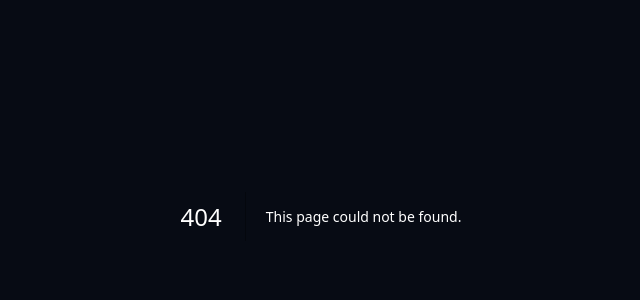
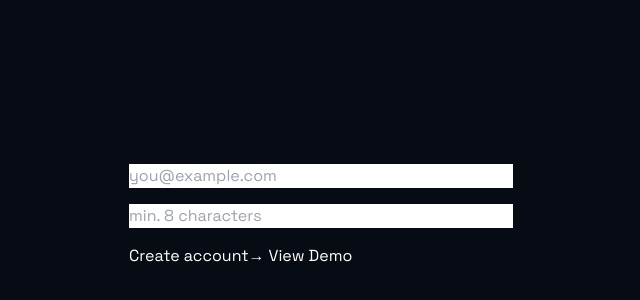
Before and after one commit to Vishal-subudhi/MirrorMind, a Next.js app: page /signup in a window 1280 px wide. Before the commit this address had no page. Shown: the part 184-484 px from the top of the page, without its empty margins (319-959 px from the left). Built offline with nearby package versions, Linux system fonts and the light colour scheme.

Commit message:
mirrormind: add PocketBase auth - middleware, AuthForm, login/signup pages

```diff
--- /dev/null
+++ b/app/login/page.jsx
@@ -0,0 +1,9 @@
+import AuthForm from '@/components/auth/AuthForm'
+
+export default function LoginPage() {
+  return (
+    <div className="flex min-h-screen items-center justify-center">
+      <AuthForm mode="login" />
+    </div>
+  )
+}
--- /dev/null
+++ b/app/signup/page.jsx
@@ -0,0 +1,9 @@
+import AuthForm from '@/components/auth/AuthForm'
+
+export default function SignupPage() {
+  return (
+    <div className="flex min-h-screen items-center justify-center">
+      <AuthForm mode="signup" />
+    </div>
+  )
+}
--- /dev/null
+++ b/components/auth/AuthForm.jsx
@@ -0,0 +1,81 @@
+'use client'
+
+import { useState } from 'react'
+import { useRouter } from 'next/navigation'
+import { createClient } from '@/lib/pocketbase/client'
+
+export default function AuthForm({ mode }) {
+  const [email, setEmail] = useState('')
+  const [password, setPassword] = useState('')
+  const [error, setError] = useState('')
+  const [loading, setLoading] = useState(false)
+  const router = useRouter()
+
+  async function handleSubmit(e) {
+    e.preventDefault()
+    setError('')
+    setLoading(true)
+    const pb = createClient()
+    try {
+      if (mode === 'signup') {
+        await pb.collection('users').create({
+          email,
+          password,
+          passwordConfirm: password,
+        })
+      }
+      await pb.collection('users').authWithPassword(email, password)
+      router.push('/dashboard')
+    } catch (err) {
+      setError(err?.message || 'Something went wrong. Please try again.')
+    } finally {
+      setLoading(false)
+    }
+  }
+
+  async function handleDemoLogin() {
+    setError('')
+    setLoading(true)
+    const pb = createClient()
+    try {
+      await pb.collection('users').authWithPassword(
+        process.env.NEXT_PUBLIC_DEMO_EMAIL,
+        process.env.NEXT_PUBLIC_DEMO_PASSWORD
+      )
+      router.push('/dashboard')
+    } catch (err) {
+      setError(err?.message || 'Demo login failed. Please try again.')
+    } finally {
+      setLoading(false)
+    }
+  }
+
+  return (
+    <form onSubmit={handleSubmit} className="w-full max-w-sm space-y-4">
+      <input
+        type="email"
+        required
+        placeholder="you@example.com"
+        value={email}
+        onChange={(e) => setEmail(e.target.value)}
+        className="w-full"
+      />
+      <input
+        type="password"
+        required
+        minLength={8}
+        placeholder="min. 8 characters"
+        value={password}
+        onChange={(e) => setPassword(e.target.value)}
+        className="w-full"
+      />
+      {error && <p role="alert">{error}</p>}
+      <button type="submit" disabled={loading}>
+        {mode === 'signup' ? 'Create account' : 'Sign in'}
+      </button>
+      <button type="button" onClick={handleDemoLogin} disabled={loading}>
+        → View Demo
+      </button>
+    </form>
+  )
+}
```
Also changed, not shown: middleware.js (+40 -2 lines).
